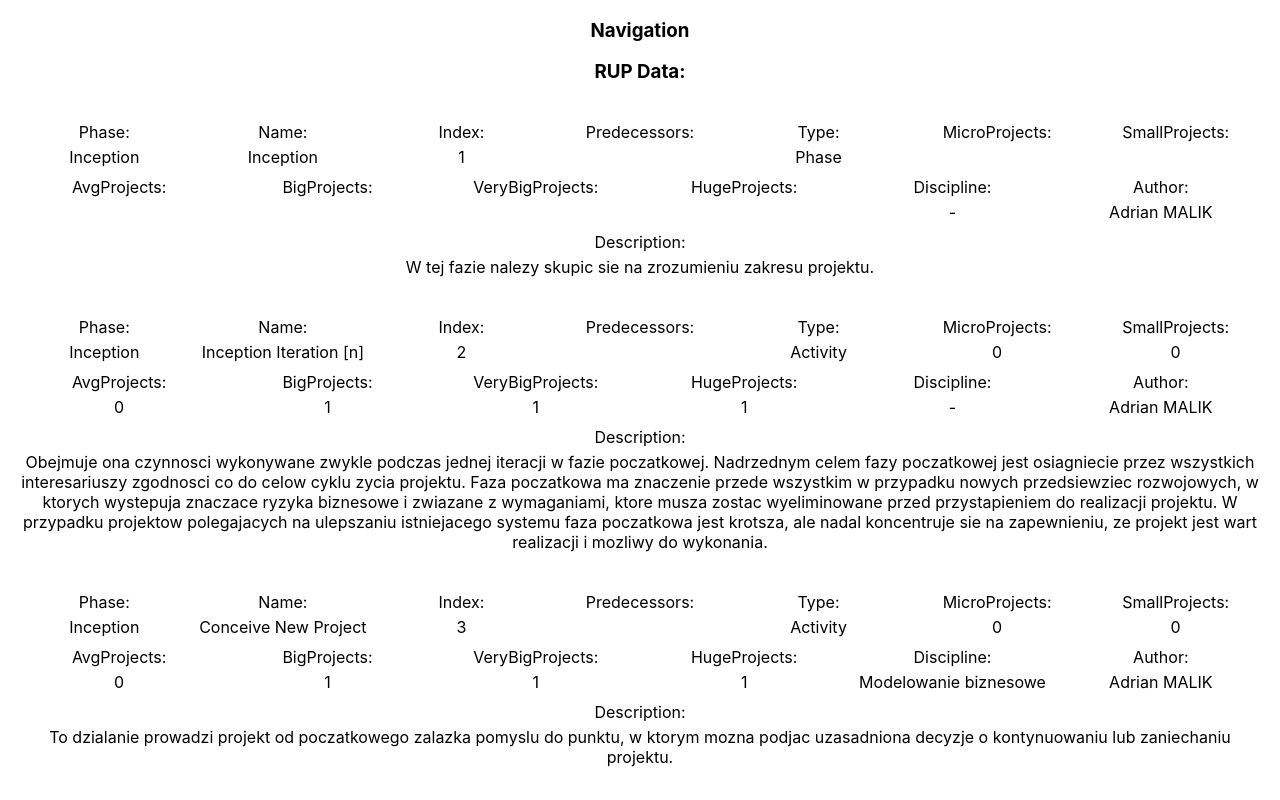
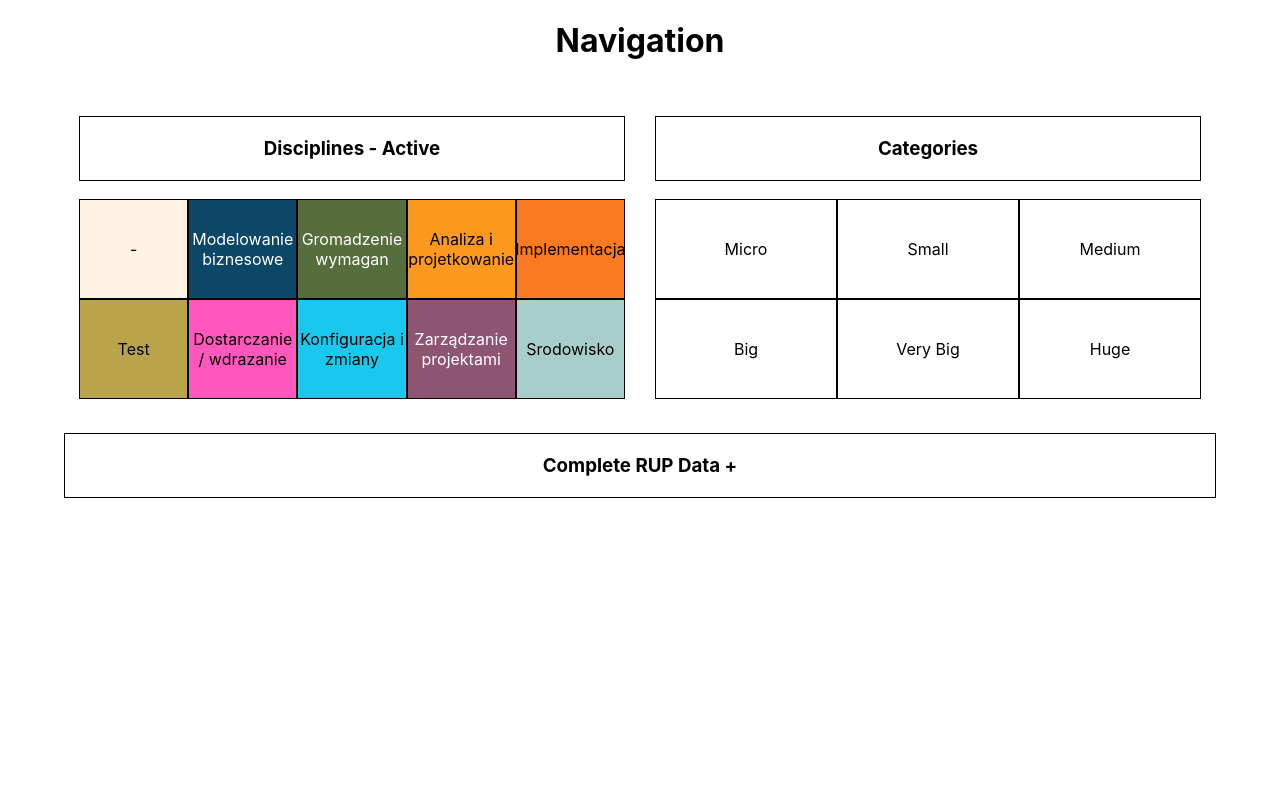
Before and after one commit to Joberooo/WMO-Rup-Project, a React (Create React App) app in the folder my-app/: page / in a window 1280 px wide. Shown: the top 800 px of the page. Built offline with nearby package versions, Linux system fonts and the light colour scheme.

Commit message:
add toggle complete rup data and activate element

```diff
--- a/my-app/src/components/AppComponent/App.tsx
+++ b/my-app/src/components/AppComponent/App.tsx
@@ -1,6 +1,5 @@
-import React, { Component } from 'react';
+import React from 'react';
 import Nav from '../NavComponent/Nav';
-import Reader from '../ReaderComponent/Reader';
 import './App.css';
 
 function App() {
@@ -8,7 +7,6 @@ function App() {
     <div className="App">
       <React.StrictMode>
         <Nav />
-        <Reader />
       </React.StrictMode>
     </div>
   );
--- a/my-app/src/components/NavComponent/Nav.css
+++ b/my-app/src/components/NavComponent/Nav.css
@@ -0,0 +1,39 @@
+.Nav{
+    width: 90%;
+    margin: 0 auto;
+    overflow: hidden;
+}
+
+.Nav .NavSection{
+    width: 50%;
+    margin: 0;
+    padding: 15px;
+    box-sizing: border-box;
+    float: left;
+}
+
+.Nav .NavSection h3{
+    box-sizing: border-box;
+    border: 1px solid #000;
+    padding: 20px;
+}
+
+.Nav .NavSection h3:hover{
+    cursor: pointer;
+}
+
+.Nav .NavSection .NavElement{
+    justify-content: center;
+    align-items: center;
+    box-sizing: border-box;
+    width: 20%;
+    min-height: 100px;
+    margin: 0;
+    display: flex;
+    float: left;
+    border: 1px solid #000;
+}
+
+.Nav .NavSection .Bigger{
+    width: calc(100% / 3);
+}
--- a/my-app/src/components/NavComponent/Nav.tsx
+++ b/my-app/src/components/NavComponent/Nav.tsx
@@ -1,12 +1,100 @@
-import React from 'react';
+import React, { useState } from 'react';
+import Reader from '../ReaderComponent/Reader';
 import './Nav.css';
 
 function Nav() {
+  const [disciplineCheck, setDsiciplineCheck] = useState<string>('- Active');
+  const [categoriesCheck, setCategoriesCheck] = useState<string>('');
+
   return (
-    <div className="Nav">
-      <h3>Navigation</h3>
-    </div>
+    <>
+      <div className="Nav">
+        <h1>Navigation</h1>
+        <div className='NavSection'>
+          <h3 onClick={activeDisciplines}>Disciplines {disciplineCheck}</h3>
+          <div className='NavElement' style={setStyle("-")}>-</div>
+          <div className='NavElement' style={setStyle("Modelowanie biznesowe")}>Modelowanie biznesowe</div>
+          <div className='NavElement' style={setStyle("Gromadzenie wymagan")}>Gromadzenie wymagan</div>
+          <div className='NavElement' style={setStyle("Analiza i projetkowanie")}>Analiza i projetkowanie</div>
+          <div className='NavElement' style={setStyle("Implementacja")}>Implementacja</div>
+          <div className='NavElement' style={setStyle("Test")}>Test</div>
+          <div className='NavElement' style={setStyle("Dostarczanie/wdrazanie")}>Dostarczanie / wdrazanie</div>
+          <div className='NavElement' style={setStyle("Konfiguracja i zmiany")}>Konfiguracja i zmiany</div>
+          <div className='NavElement' style={setStyle("Zarządzanie projektami")}>Zarządzanie projektami</div>
+          <div className='NavElement' style={setStyle("srodowisko")}>Srodowisko</div>
+        </div>
+
+        <div className='NavSection'>
+          <h3 onClick={activeCategories}>Categories {categoriesCheck}</h3>
+          <div className='NavElement Bigger' style={setStyle("Micro")}>Micro</div>
+          <div className='NavElement Bigger' style={setStyle("Small")}>Small</div>
+          <div className='NavElement Bigger' style={setStyle("Medium")}>Medium</div>
+          <div className='NavElement Bigger' style={setStyle("Big")}>Big</div>
+          <div className='NavElement Bigger' style={setStyle("VeryBig")}>Very Big</div>
+          <div className='NavElement Bigger' style={setStyle("Huge")}>Huge</div>
+        </div>
+      </div>
+      <Reader />
+    </>
   );
+
+  function activeDisciplines(){
+    setDsiciplineCheck("- Active");
+    setCategoriesCheck("");
+  }
+
+  function activeCategories(){
+    setDsiciplineCheck("");
+    setCategoriesCheck("- Active");
+  }
+
+  function setStyle(discipline: string): React.CSSProperties{
+    const styles: React.CSSProperties = {
+      background: "#FFF",
+      color: "#000"
+    }
+
+    if(disciplineCheck !== "") {
+      if(discipline === "-") styles.background = "#FFF4E4";
+      else if(discipline === "Modelowanie biznesowe") {
+        styles.background = "#0C4767";
+        styles.color = "#fff";
+      }
+      else if(discipline === "Gromadzenie wymagan") {
+        styles.background = "#566E3D";
+        styles.color = "#fff";
+      }
+      else if(discipline === "Analiza i projetkowanie") styles.background = "#FE9920";
+      else if(discipline === "Implementacja") styles.background = "#FA7921";
+      else if(discipline === "Test") styles.background = "#B9A44C";
+      else if(discipline === "Dostarczanie/wdrazanie") styles.background = "#FF57BB";
+      else if(discipline === "Konfiguracja i zmiany") styles.background = "#1AC8ED";
+      else if(discipline === "Zarządzanie projektami") {
+        styles.background = "#8E5572";
+        styles.color = "#fff";
+      }
+      else if(discipline === "srodowisko") styles.background = "#A7CECB";
+    }
+    if(categoriesCheck !== "") {
+      if(discipline === "Micro") {
+        styles.background = "#FFF4E4";
+        styles.color = "#000";
+      }
+      else if(discipline === "Small") {
+        styles.background = "#566E3D";
+        styles.color = "#fff";
+      }
+      else if(discipline === "Medium") styles.background = "#FE9920";
+      else if(discipline === "Big") styles.background = "#1AC8ED";
+      else if(discipline === "VeryBig") {
+        styles.background = "#8E5572";
+        styles.color = "#fff";
+      }
+      else if(discipline === "Huge") styles.background = "#A7CECB";
+    }
+
+    return styles;
+  }
 }
 
 export default Nav;
--- a/my-app/src/components/ReaderComponent/RUPDataClass.tsx
+++ b/my-app/src/components/ReaderComponent/RUPDataClass.tsx
@@ -1,3 +1,5 @@
+import React from "react";
+
 export default class RUPData{
     phase: string;
     name: string;
--- a/my-app/src/components/ReaderComponent/Reader.css
+++ b/my-app/src/components/ReaderComponent/Reader.css
@@ -0,0 +1,25 @@
+.Reader{
+    width: 90%;
+    margin: 0 auto;
+}
+
+.Reader .RupData{
+    width: 100%;
+    margin: 0;
+}
+
+.Reader h3{
+    box-sizing: border-box;
+    border: 1px solid #000;
+    padding: 20px;
+}
+
+.Reader h3:hover{
+    cursor: pointer;
+}
+
+.Reader .RupDataTable{
+    width: 100%;
+    overflow: hidden;
+    margin: 0;
+}
--- a/my-app/src/components/ReaderComponent/Reader.tsx
+++ b/my-app/src/components/ReaderComponent/Reader.tsx
@@ -5,7 +5,11 @@ import RUPData from './RUPDataClass';
 import RupRow from '../RupRowComponent/RupRow';
 
 function Reader() {
-  const [rupData, setRupData] = useState<RUPData[]>();
+  const [rupData, setRupData] = useState<RUPData[]>([]);
+  const [toogleSign, setToogleSign] = useState<string>('+');
+  const [rupDataTableStyles, setRupDataTableStyles] = useState<React.CSSProperties>({
+    display: 'none',
+  });
 
   useEffect( () => {
     fetch( './Data/data.csv' )
@@ -15,12 +19,29 @@ function Reader() {
 
   return (
     <div className="Reader">
-      <h3>RUP Data:</h3>
-      <div className='RupDataTable'>
-        {rupData?.map(item => <RupRow rupRow={item}/>)}
+      <div className='RupData'>
+        <h3 onClick={toogleRupData}>Complete RUP Data {toogleSign}</h3>
+        <div className='RupDataTable' style={rupDataTableStyles}>
+          {rupData?.map(item => <RupRow rupRow={item}/>)}
+        </div>
       </div>
     </div>
   );
+
+  function toogleRupData(){
+    if(toogleSign === "+") {
+      setToogleSign("-");
+      setRupDataTableStyles({
+        display: 'block'
+      });
+    }
+    else {
+      setToogleSign("+");
+      setRupDataTableStyles({
+        display: 'none'
+      });
+    }
+  }
 }
 
 export default Reader;
--- a/my-app/src/components/RupRowComponent/RupRow.css
+++ b/my-app/src/components/RupRowComponent/RupRow.css
@@ -3,6 +3,8 @@
     box-sizing: border-box;
     padding: 15px;
     overflow: hidden;
+    border: 1px solid #000;
+    margin-bottom: 15px;
 }
 
 .RupRow .RupCellLine{
--- a/my-app/src/components/RupRowComponent/RupRow.tsx
+++ b/my-app/src/components/RupRowComponent/RupRow.tsx
@@ -1,4 +1,4 @@
-import React, { useState } from 'react';
+import React from 'react';
 import RUPData from '../ReaderComponent/RUPDataClass';
 import './RupRow.css';
 
@@ -7,9 +7,8 @@ type RupRowState = {
 }
 
 function RupRow(state:RupRowState){
-
   return(
-    <div className="RupRow">
+    <div className="RupRow" style={setStyle(state.rupRow.discipline)}>
       <div className='RupCellLine LineOne'>
         <div className='RupCell'>
           <div className='RupCellHeader'>Phase:</div>
@@ -71,7 +70,35 @@ function RupRow(state:RupRowState){
         <div className='RupCellContent'>{state.rupRow.description}</div>
       </div>
     </div>
-  )
+  );
+
+  function setStyle(discipline: string): React.CSSProperties{
+    const styles: React.CSSProperties = {
+      background: "#FFF4E4",
+      color: "#000"
+    }
+
+    if(discipline === "Modelowanie biznesowe") {
+      styles.background = "#0C4767";
+      styles.color = "#fff";
+    }
+    else if(discipline === "Gromadzenie wymagan") {
+      styles.background = "#566E3D";
+      styles.color = "#fff";
+    }
+    else if(discipline === "Analiza i projetkowanie") styles.background = "#FE9920";
+    else if(discipline === "Implementacja") styles.background = "#FA7921";
+    else if(discipline === "Test") styles.background = "#B9A44C";
+    else if(discipline === "Dostarczanie/wdrazanie") styles.background = "#FF57BB";
+    else if(discipline === "Konfiguracja i zmiany") styles.background = "#1AC8ED";
+    else if(discipline === "Zarządzanie projektami") {
+      styles.background = "#8E5572";
+      styles.color = "#fff";
+    }
+    else if(discipline === "srodowisko") styles.background = "#A7CECB";
+
+    return styles;
+  }
 }
 
 export default RupRow;
```
